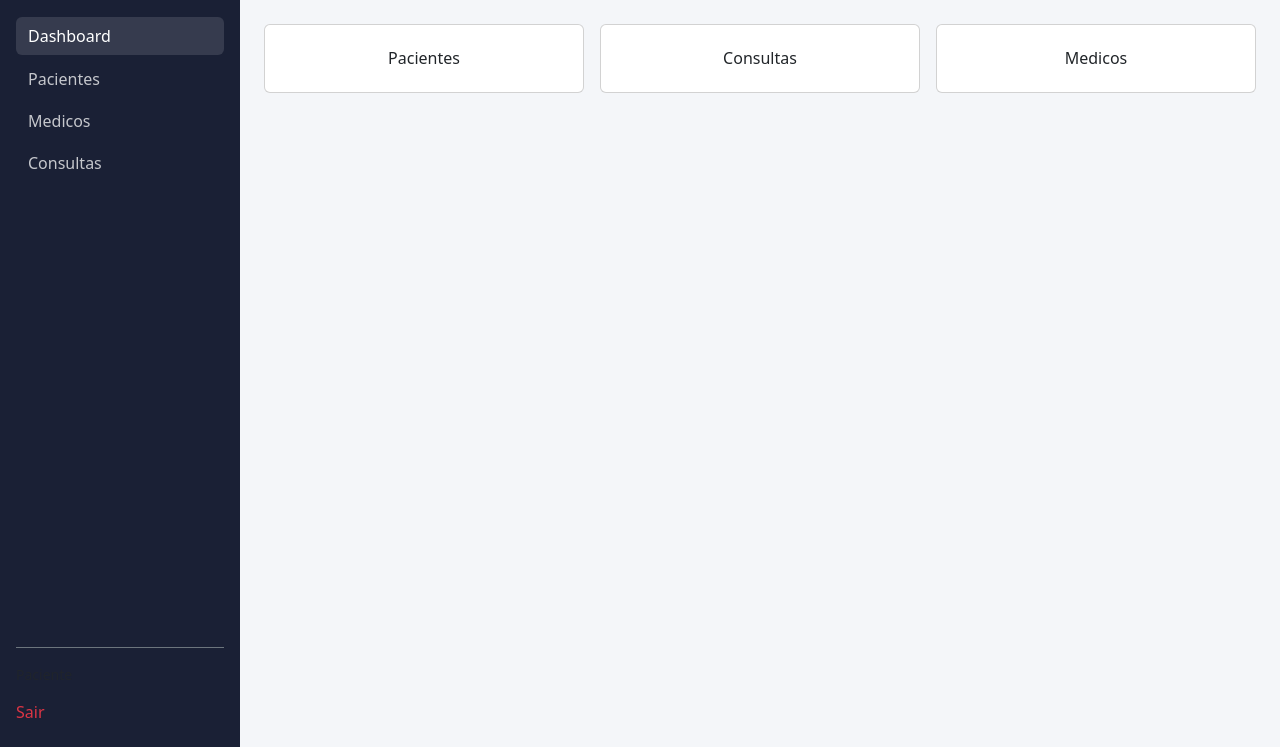
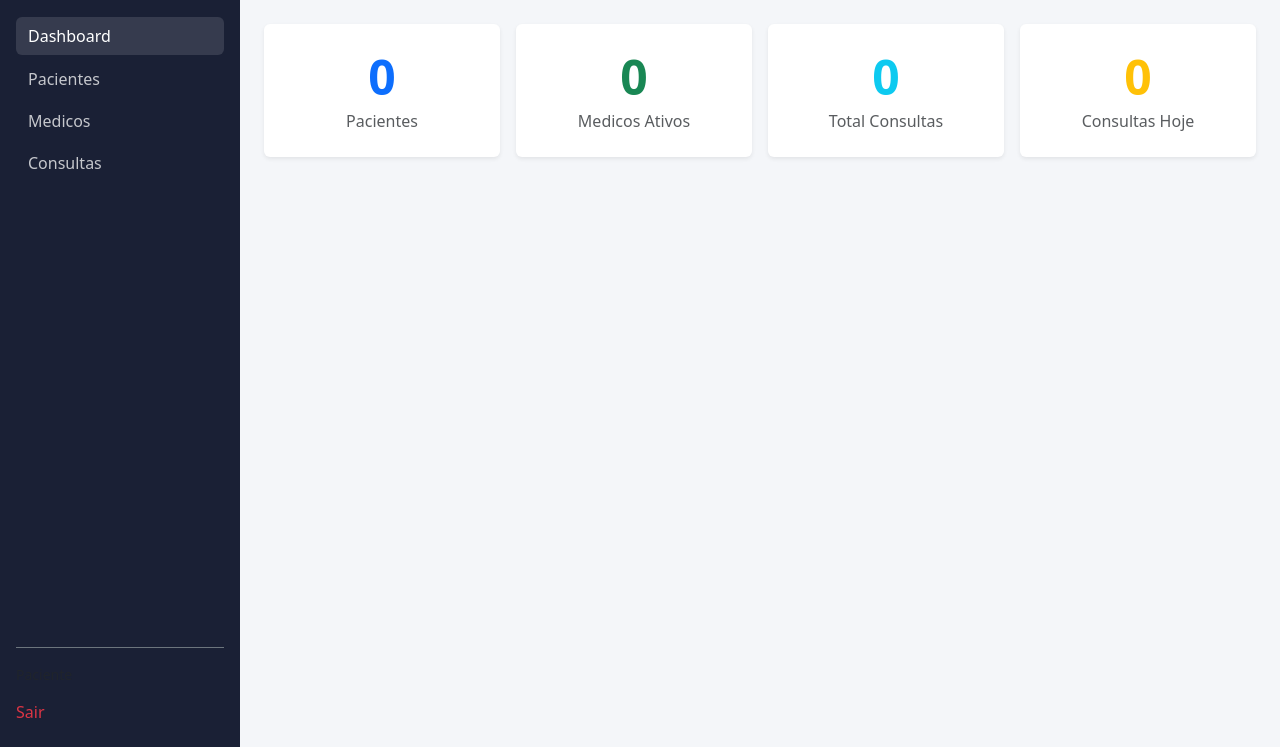
Before and after one commit to admbrazil/Projeto-SaaS, a Django app: page /painel/ in a window 1280 px wide. Shown: the part 53-800 px from the top of the page. Run offline with Django 4.2, Linux system fonts and the light colour scheme; the visitor is signed in with stand-in values (Sample User, id 1); data that the repository does not hold is empty; parts of the project's set-up code (start-up, migrations or seed data) failed here and were passed over.

Commit message:
feat: dashboard com contadores reais

```diff
--- a/templates/clinics/dashboard.html
+++ b/templates/clinics/dashboard.html
@@ -1,39 +1,40 @@
 {% extends "base.html" %}
-{% block title %}Painel — {{ clinic.name|default:"Telesaas" }}{% endblock %}
-
-{% block sidebar_nav %}
-<nav class="nav flex-column">
-  <a href="{% url 'clinics:dashboard' %}" class="nav-link active">
-    <i class="bi bi-speedometer2 me-2"></i>Dashboard
-  </a>
-</nav>
-{% endblock %}
+{% block title %}Painel{% endblock %}
 
 {% block content %}
 <div class="d-flex justify-content-between align-items-center mb-4">
-  <h4 class="mb-0">
-    {% if clinic %}{{ clinic.name }}{% else %}Painel{% endif %}
-  </h4>
+  <h4 class="mb-0">Painel</h4>
   <small class="text-muted">Bem-vindo(a), {{ user.get_full_name|default:user.cpf }}</small>
 </div>
-
 <div class="row g-3">
-  <div class="col-md-4">
-    <div class="card text-center p-3">
-      <i class="bi bi-people fs-2 text-primary"></i>
-      <h6 class="mt-2">Pacientes</h6>
-    </div>
+  <div class="col-md-3">
+    <a href="/painel/pacientes/" class="text-decoration-none">
+      <div class="card text-center p-4 h-100 border-0 shadow-sm">
+        <div class="display-5 fw-bold text-primary">{{ total_pacientes }}</div>
+        <div class="text-muted mt-1">Pacientes</div>
+      </div>
+    </a>
   </div>
-  <div class="col-md-4">
-    <div class="card text-center p-3">
-      <i class="bi bi-calendar-check fs-2 text-success"></i>
-      <h6 class="mt-2">Consultas</h6>
-    </div>
+  <div class="col-md-3">
+    <a href="/painel/medicos/" class="text-decoration-none">
+      <div class="card text-center p-4 h-100 border-0 shadow-sm">
+        <div class="display-5 fw-bold text-success">{{ total_medicos }}</div>
+        <div class="text-muted mt-1">Medicos Ativos</div>
+      </div>
+    </a>
   </div>
-  <div class="col-md-4">
-    <div class="card text-center p-3">
-      <i class="bi bi-person-badge fs-2 text-info"></i>
-      <h6 class="mt-2">Medicos</h6>
+  <div class="col-md-3">
+    <a href="/painel/consultas/" class="text-decoration-none">
+      <div class="card text-center p-4 h-100 border-0 shadow-sm">
+        <div class="display-5 fw-bold text-info">{{ total_consultas }}</div>
+        <div class="text-muted mt-1">Total Consultas</div>
+      </div>
+    </a>
+  </div>
+  <div class="col-md-3">
+    <div class="card text-center p-4 h-100 border-0 shadow-sm">
+      <div class="display-5 fw-bold text-warning">{{ consultas_hoje }}</div>
+      <div class="text-muted mt-1">Consultas Hoje</div>
     </div>
   </div>
 </div>
```
